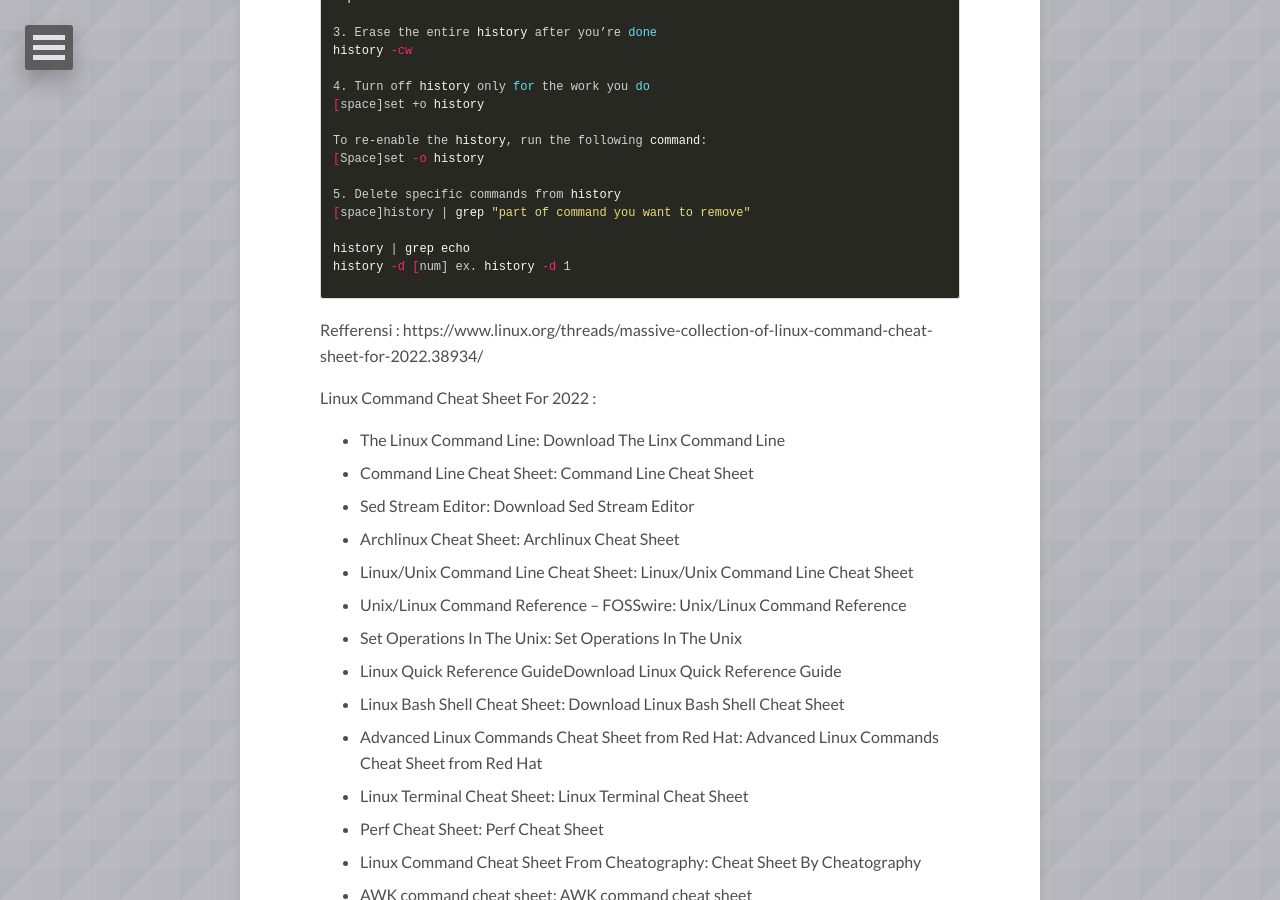
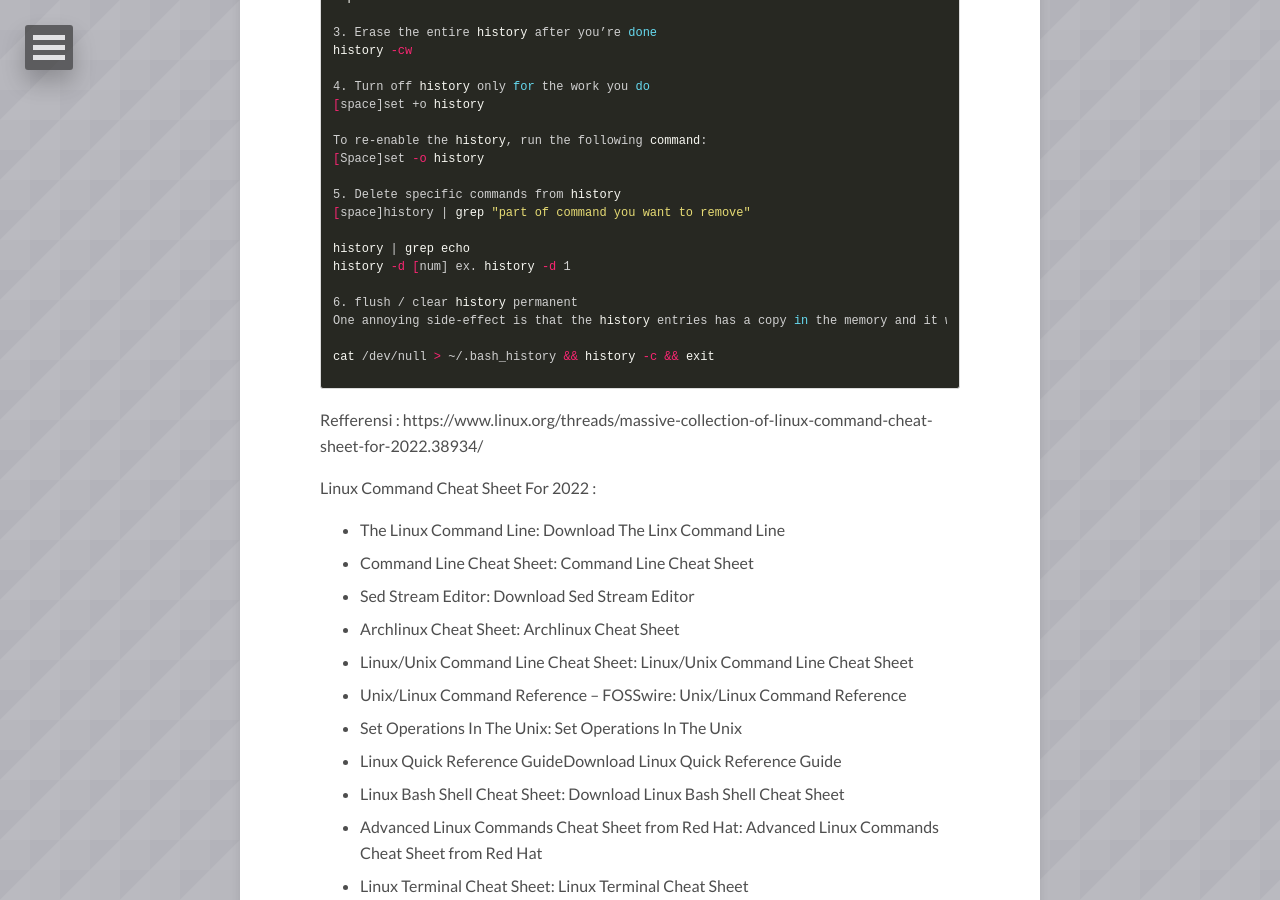
Before and after one commit to danigunawan/danigunawan.github.io, a Jekyll site: the page built from _posts/2022-11-07-cheatsheet-linux.md, in a window 1280 px wide and 900 px high, scrolled down 7140 px. Built offline with Jekyll 4.4.1, drawn with Linux system fonts in a browser that asks for light colours; nearby versions of some CDN libraries; comment, search, counter and statistics services are not loaded.

Commit message:
[ADD POSTING]

```diff
--- a/_posts/2022-11-07-cheatsheet-linux.md
+++ b/_posts/2022-11-07-cheatsheet-linux.md
@@ -405,6 +405,11 @@ To re-enable the history, run the following command:
 history | grep echo
 history -d [num] ex. history -d 1
 
+6. flush / clear history permanent
+One annoying side-effect is that the history entries has a copy in the memory and it will flush back to the file when you log out.
+
+cat /dev/null > ~/.bash_history && history -c && exit
+
 {% endhighlight %}
 
 Refferensi :
```
